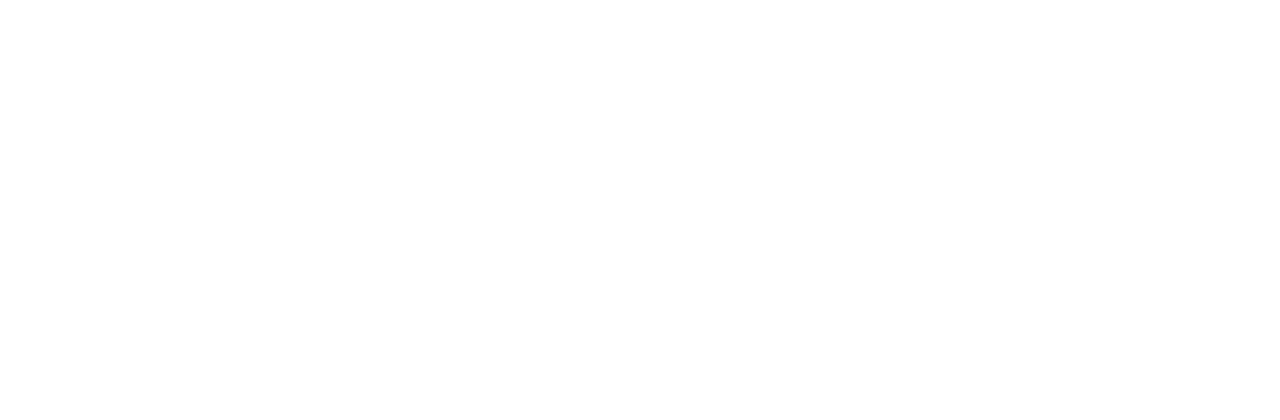
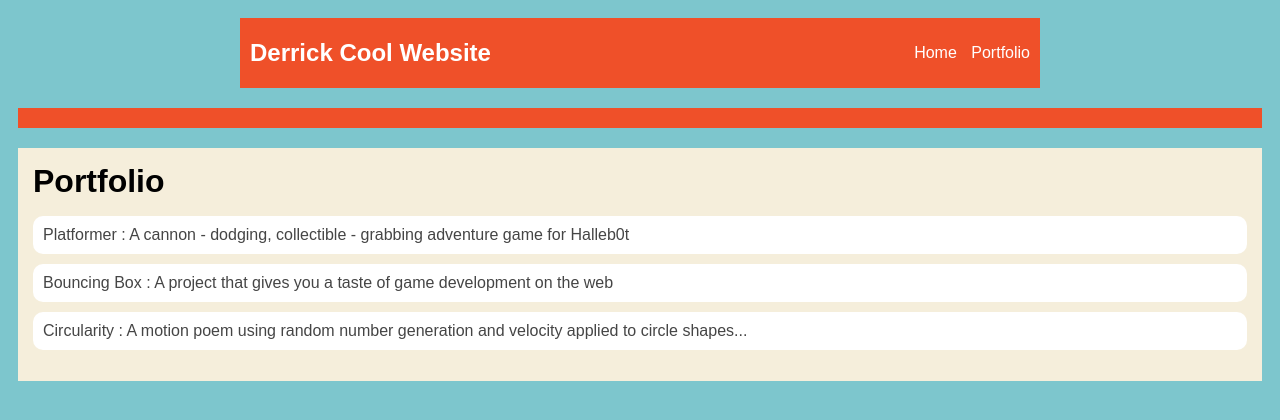
Before and after one commit to DerrickDillon89/DerrickDillon89.github.io, a plain HTML site: page portfolio.html in a window 1280 px wide. Drawn offline with Linux system fonts and the light colour scheme.

Commit message:
add portfolio.html file

```diff
--- a/portfolio.html
+++ b/portfolio.html
@@ -1,24 +1,35 @@
-<!DOCTYPE HTML>
+<!DOCTYPE html>
 <html>
   <head>
-        <title>Derrick's Amazing Website/title>
-        </head link rel="stylesheet">
-        <link href="style.css">
+  <link rel="stylesheet" href="style.css">
+    <title>Derrick Cool Website</title>
+  </head>
+
   <body>
-      <div id="all-contents>
+    <div id="all-contents">
       <nav>
-            <h1>Derrick's Amazing Website</h1>
+        <h1>Derrick Cool Website</h1>
         <ul id="nav-ul">
           <li class="nav-li">
             <a class="nav-a" href="index.html">Home</a>
           </li>
-             <li class="nav-li">
+          </li class ="nav-li">
            <a class="nav-a" href="portfolio.html">Portfolio</a>
-             </li><a href="projects/platformer/">Platformer : A cannon - dodging, collectible - grabbing adventure game for Halleb0t</a></li>
+          </li>
+        </ul id="portfolio">
+      </nav>
+    </div>
+  </body>
+<nav>
+
+</nav>
+<main>
+  <div class ="content">
+    <h1>Portfolio</h1>
+    <ul id ="portfolio">
+<li><a href="projects/platformer/">Platformer : A cannon - dodging, collectible - grabbing adventure game for Halleb0t</a></li>
 <li><a href="projects/bouncing-box/">Bouncing Box : A project that gives you a taste of game development on the web </a></li>
 <li><a href="projects/circularity/">Circularity : A motion poem using random number generation and velocity applied to circle shapes...</a></li>
-         </ul id="portfolio">
-     </nav>
-      </div class="content">
-    </body>
-</html>
+    </ul>
+  </div>
+</main>
```
Lines whose indentation alone changed are shown as unchanged.
